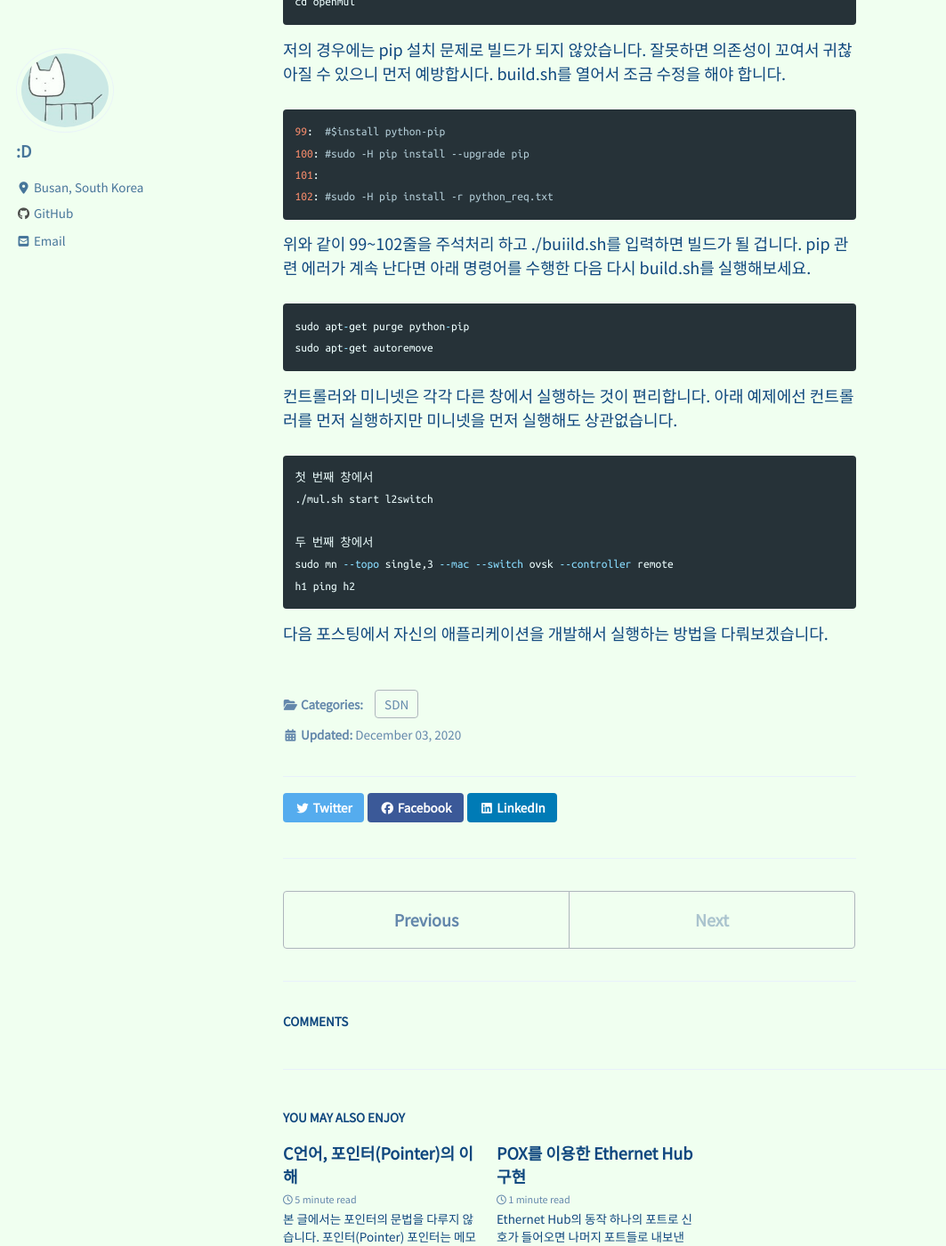
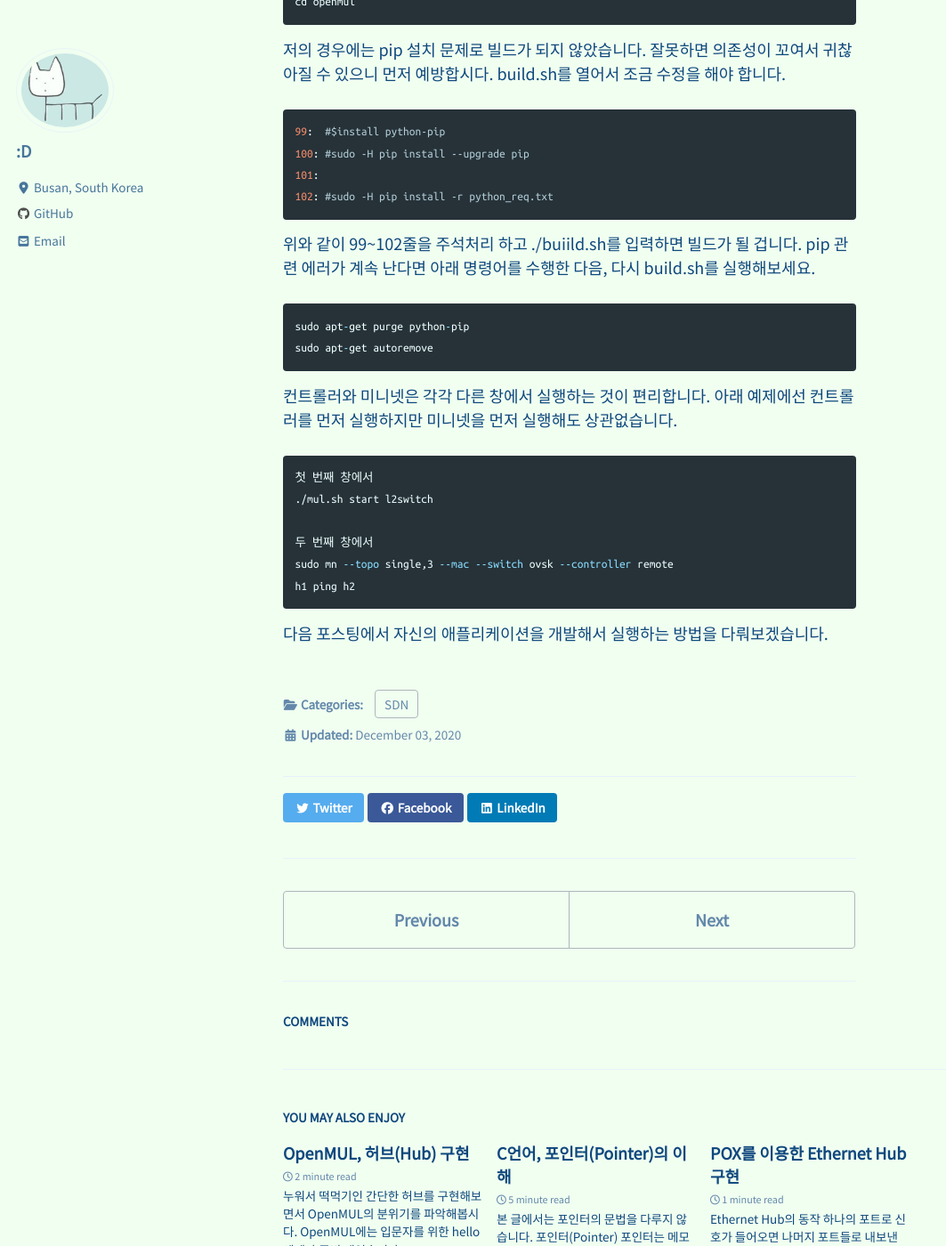
Before and after one commit to sakusi4/sakusi4.github.io, a Jekyll site: the page built from _posts/2020-12-04-OpenMUL-0.md, in a window 1280 px wide and 1400 px high, scrolled down 370 px. Shown: the whole window at 89% size, without its empty margins (0-1063 px from the left). Built offline with Jekyll 4.4.1, drawn with Linux system fonts in a browser that asks for light colours; cached includes are drawn as plain includes; nearby versions of some CDN libraries; comment, search, counter and statistics services are not loaded; part of the change alters nothing that is shown.

Commit message:
no message

```diff
--- a/_posts/2020-12-04-OpenMUL-0.md
+++ b/_posts/2020-12-04-OpenMUL-0.md
@@ -27,7 +27,7 @@ build.sh를 열어서 조금 수정을 해야 합니다.
 {% endhighlight %}
 
 위와 같이 99~102줄을 주석처리 하고 ./buiild.sh를 입력하면 빌드가 될 겁니다.
-pip 관련 에러가 계속 난다면 아래 명령어를 수행한 다음 다시 build.sh를 실행해보세요.
+pip 관련 에러가 계속 난다면 아래 명령어를 수행한 다음, 다시 build.sh를 실행해보세요.
 
 {% highlight python %}
 sudo apt-get purge python-pip
--- /dev/null
+++ b/_posts/2020-12-04-OpenMUL-1.md
@@ -0,0 +1,165 @@
+---
+title: "OpenMUL, 허브(Hub) 구현"
+categories:
+  - SDN
+
+date: 2020-12-03 16:30:17
+toc: true
+---
+누워서 떡먹기인 간단한 허브를 구현해보면서 OpenMUL의 분위기를 파악해봅시다.
+OpenMUL에는 입문자를 위한 hello 예제가 준비 돼있습니다.
+
+적당히 수정해서 허브를 만듭시다.
+
+{% highlight c %}
+// openmul/application/hello/hello.c
+
+struct mul_app_client_cb hello_app_cbs = {
+    .switch_priv_alloc = NULL,
+    .switch_priv_free = NULL,
+    .switch_add_cb =  hello_sw_add,         /* Switch add notifier */
+    .switch_del_cb = hello_sw_del,          /* Switch delete notifier */
+    .switch_priv_port_alloc = NULL,
+    .switch_priv_port_free = NULL,
+    .switch_port_add_cb = NULL,
+    .switch_port_del_cb = NULL,
+    .switch_port_link_chg = NULL,
+    .switch_port_adm_chg = NULL,
+    .switch_packet_in = hello_packet_in,    /* Packet-in notifier */
+    .core_conn_closed = hello_core_closed,  /* Core connection drop notifier */
+    .core_conn_reconn = hello_core_reconn   /* Core connection join notifier */
+};
+
+{% endhighlight %}
+
+5가지의 이벤트가 등록돼있네요. 여기서 중요한 부분은 hello_packet_in 이벤트입니다. 나머지 부분은 일단 신경쓰지 맙시다.
+
+packet_in 이벤트를 처리하기 전에 함수 몇 개를 미리 정의합시다.
+
+{% highlight c %}
+static void
+print_mac_address(const char *str, const uint8_t *addr)
+{
+    int i;
+
+    printf("%s", str);
+    printf("%d", addr[0]);
+    for(i=1; i<6; i++)
+    {
+        printf("-%d", addr[i]);
+    }
+}
+
+static void
+print_packet_info(mul_switch_t *sw, struct flow *fl, uint32_t buffer_id, uint8_t *raw, size_t pkt_len)
+{
+    c_log_info("packet-in from network!");
+
+    printf("dpid: 0x%llx , fl->in_port: %d\n", (unsigned long long)sw->dpid, htonl(fl->in_port));
+    printf("bufID: %d, raw: %d, len: %d\n", buffer_id, *raw, (int)pkt_len);
+    print_mac_address("eth_src: ", fl->dl_src);
+    printf(", ");
+    print_mac_address("eth_dst: ", fl->dl_dst);
+    printf("\n");
+    printf("frame type: %d, vlan: %d, vlan_pcp: %d\n", fl->dl_type, fl->dl_vlan, fl->dl_vlan_pcp);
+
+    printf("ip_src: %x, ip_dst: %x, ip_proto: %d\n", htonl(fl->ip.nw_src), htonl(fl->ip.nw_dst), fl->nw_proto);
+    printf("src port: %d, dst port: %d\n\n", fl->tp_src, fl->tp_dst);
+}
+{% endhighlight %}
+
+hello_packet_in 함수에서 사용할 함수들입니다. 그러니 hello_packet_in 위에 추가합시다. 밑에 추가하면 위에 따로 선언를 해야하니 귀찮습니다.
+
+이제 hello_packet_in 함수를 수정해보죠.
+
+{% highlight c %}
+static void
+hello_packet_in(mul_switch_t *sw UNUSED, struct flow *fl UNUSED, uint32_t inport UNUSED,
+                uint32_t buffer_id UNUSED, uint8_t *raw UNUSED, size_t pkt_len UNUSED)
+{
+    struct of_pkt_out_params parms;
+    struct mul_act_mdata mdata;
+
+    print_packet_info(sw, fl, buffer_id, raw, pkt_len);
+
+    mul_app_act_alloc(&mdata);
+
+    mdata.only_acts = true;
+    mul_app_act_set_ctors(&mdata, sw->dpid);
+    mul_app_action_output(&mdata, OFPP_FLOOD);
+    parms.buffer_id = buffer_id;
+    parms.in_port = inport;
+    parms.action_list = mdata.act_base;
+    parms.action_len = mul_app_act_len(&mdata);
+    parms.data_len = pkt_len;
+    parms.data = raw;
+
+    mul_app_send_pkt_out(NULL, sw->dpid, &parms);
+    mul_app_act_free(&mdata);
+
+    return;
+}
+{% endhighlight %}
+
+패킷이 들어오면 묻지도 따지지도 않고 Flooding을 시켜버립시다.
+
+코드를 다 수정했으면 make를 입력해서 빌드하고 실행합시다.
+
+{% highlight bash %}
+sudo mn --topo single,3 --mac --switch ovsk --controller remote
+
+make
+sudo ./mulhello
+{% endhighlight %}
+
+결과를 확인해볼까요.
+
+![0](/assets/images/2020-12-04-OpenMUL-1/0.png)
+
+ping이 문제 없이 수행됩니다.
+
+![1](/assets/images/2020-12-04-OpenMUL-1/1.png)
+
+컨트롤러측에선 입력 패킷에 대한 정보를 알려주네요. 그래봐야 우리의 허브는 멍청해서 정보를 학습하지 않습니다.
+
+잘 되셨나요? 안된다고요? 네 정상입니다. 사실 빼먹은 게 있습니다. SDN 애플리케이션은 독립적으로 동작하지 못합니다. 그러므로
+미리 실행되고 있어야하는 프로그램들이 존재합니다. openmul/mul.sh 파일을 수정해서 간단하게 처리 가능합니다.
+
+{% highlight bash %}
+// openmul/mul.sh
+
+92:     echo "OpenMUL l2switch mode is running.."
+93:     ;;
+94: "custom")
+95:     pushd  $curr_dir/mul/ >> /dev/null
+96:     sudo ./mul -d
+97:     popd >> /dev/null
+98:     pushd  $curr_dir/application/cli/ >> /dev/null
+99:     sudo ./mulcli -V 10000  -dsudo ./mulhello
+100:    popd >> /dev/null
+101:    source pythonpath.sh
+102:    pushd  $curr_dir/application/nbapi/py-tornado/ >> /dev/null
+103:    sudo PYTHONPATH=$PYTHONPATH ./mulnbapi start > /dev/null 2>&1
+104:    popd >> /dev/null
+105:    echo "Custom Mode: mul, cli, pythonpath is running"
+106:    ;;
+107:"fabric")
+108:    pushd  $curr_dir/mul/ >> /dev/null
+
+{% endhighlight %}
+
+원래 파일에는 custom 부분이 존재하지 않습니다. 94~106 부분에 custom을 추가해서 위와 같은 모양으로 만드세요.
+
+자 이제 저장하고 정말로 실행해봅시다.
+
+{% highlight bash %}
+./mul.sh start custom // 최초 1회만 실행해두고 까먹으면 됩니다.
+* ./mul.sh stop // 끄고 싶을 땐 stop 합시다.
+
+sudo ./mulhello
+
+sudo mn --topo single,3 --mac --switch ovsk --controller remote
+h1 ping h2
+{% endhighlight %}
+
+이제 위 이미지와 같은 결과를 볼 수 있습니다.
```
